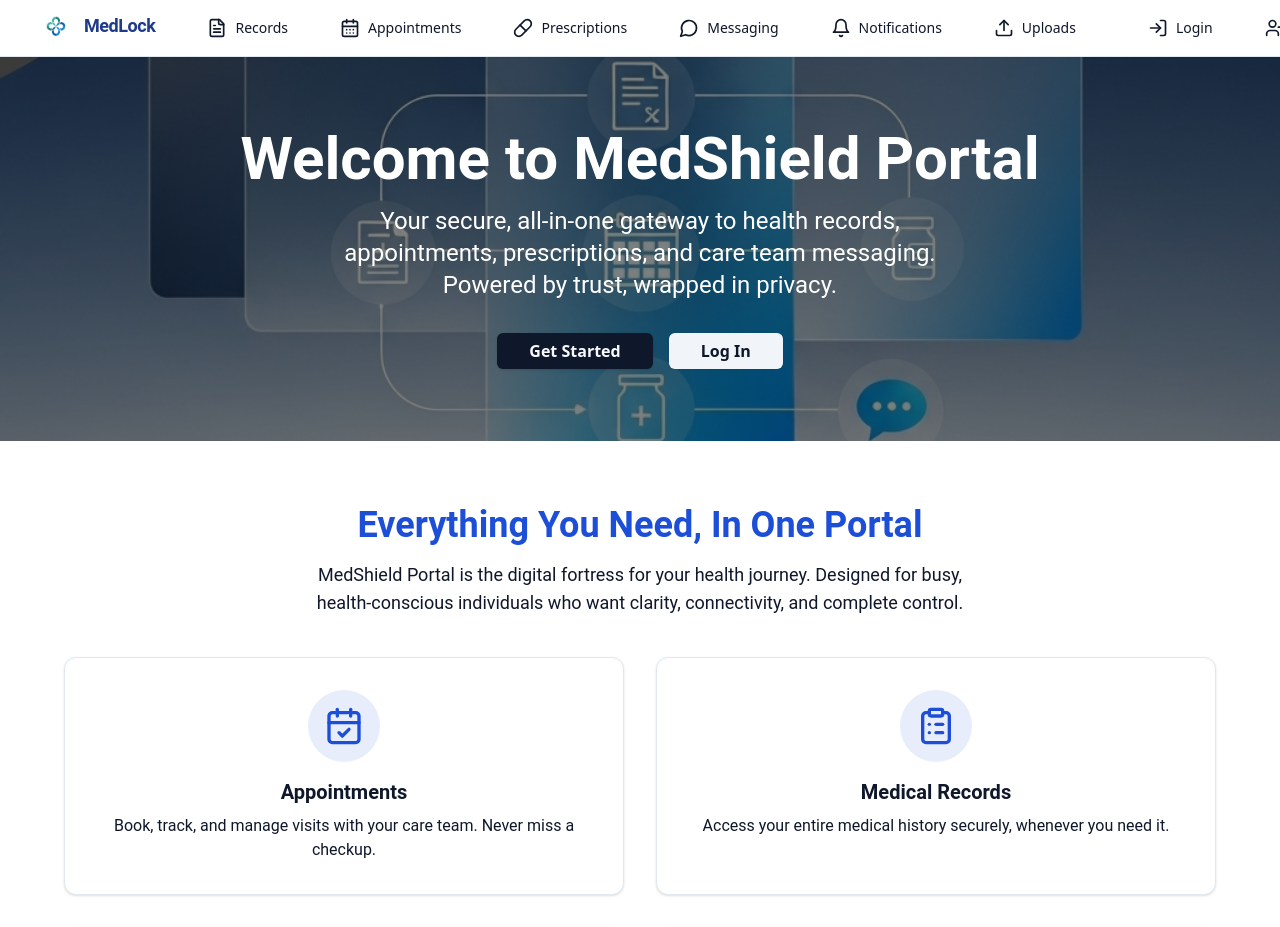
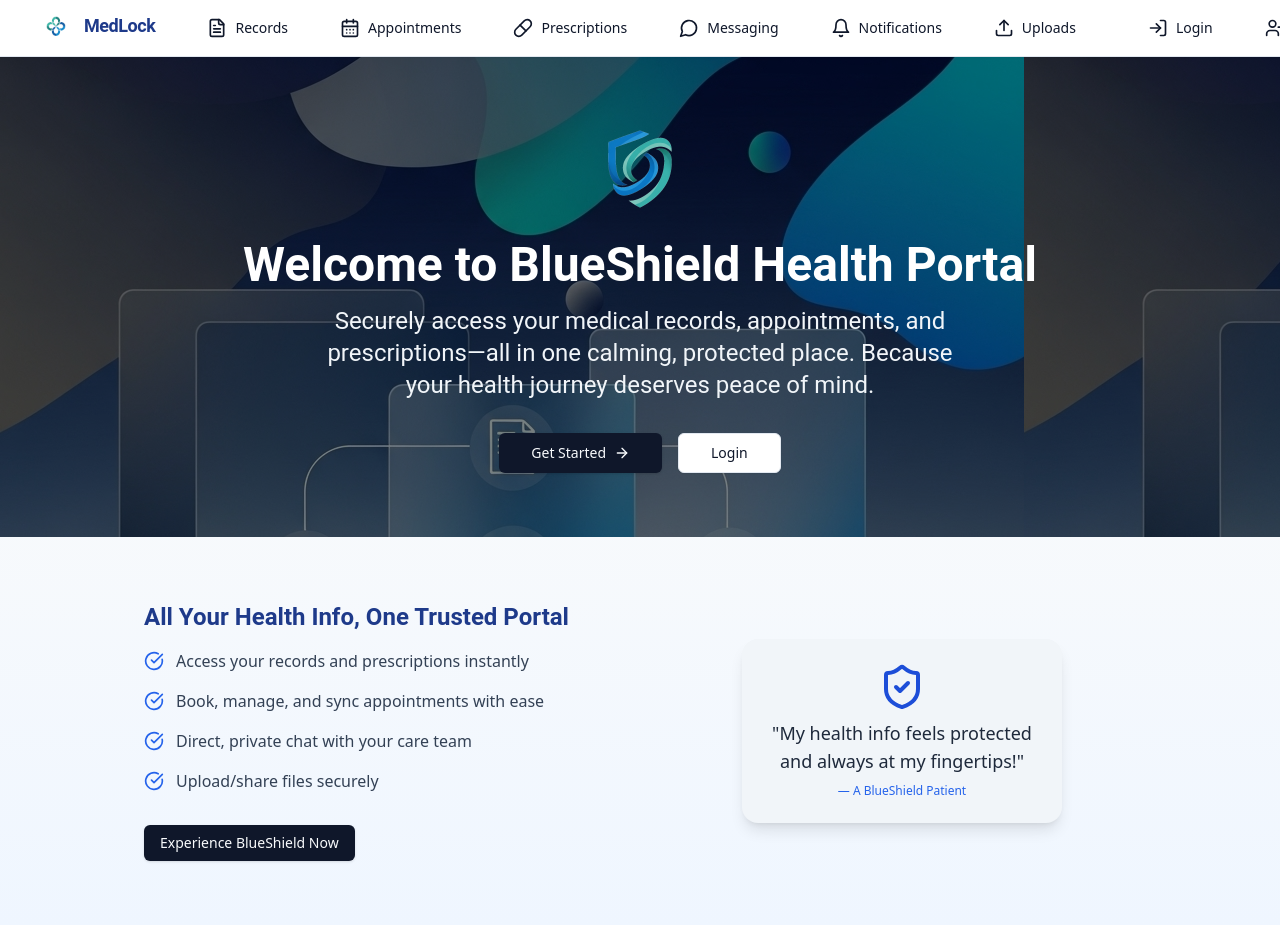
Before and after one commit to Collin-Test-Quome-Org/create-a-comprehensive-hipaa-compliant-patient-por-cd18fe36-f3c7a83c, a React (Vite) app in the folder frontend/: page / in a window 1280 px wide. Shown: the top 927 px of the page. Built offline with nearby package versions, Linux system fonts and the light colour scheme.

Commit message:
Add Hero, Sidebar, HomePage, and permissive mock auth context. Update Providers for context.

```diff
--- a/frontend/src/Providers.tsx
+++ b/frontend/src/Providers.tsx
@@ -1,6 +1,5 @@
-import React from 'react';
+import { MockAuthProvider } from '@/components/MockAuthContext';
 
 export function Providers({ children }: { children: React.ReactNode }) {
-  // Add any context providers here in the future.
-  return <>{children}</>;
+  return <MockAuthProvider>{children}</MockAuthProvider>;
 }
--- a/frontend/src/components/Hero.tsx
+++ b/frontend/src/components/Hero.tsx
@@ -1,35 +1,45 @@
 import { motion } from 'framer-motion';
 import { Button } from '@/components/ui/button';
+import { ArrowRight } from 'lucide-react';
 import { Link } from 'react-router-dom';
 
 export function Hero() {
   return (
-    <div
+    <section
+      className="relative w-full h-[30rem] flex items-center justify-center overflow-hidden"
       style={{ backgroundImage: "url('/branding/assets/hero-0.png')" }}
-      className="relative bg-cover bg-center min-h-[24rem] flex items-center"
     >
-      <div className="absolute inset-0 bg-black/50" />
+      <div className="absolute inset-0 bg-black bg-opacity-50" />
       <motion.div
-        className="relative z-10 w-full max-w-4xl mx-auto px-8 py-10 flex flex-col items-center text-center"
+        className="relative z-10 flex flex-col items-center justify-center text-center px-4"
         initial={{ opacity: 0, y: 40 }}
         animate={{ opacity: 1, y: 0 }}
         transition={{ duration: 0.8 }}
       >
-        <h1 className="text-white text-5xl md:text-6xl font-bold mb-4 font-['Roboto']" style={{ fontWeight: 700 }}>
-          Welcome to MedShield Portal
+        <img src="/branding/assets/logo-1.png" className="w-24 h-24 mb-6" />
+        <h1
+          className="text-white text-4xl md:text-5xl font-bold leading-tight mb-4"
+          style={{ fontFamily: 'Roboto, sans-serif', fontWeight: 700 }}
+        >
+          Welcome to BlueShield Health Portal
         </h1>
-        <p className="text-white text-lg md:text-2xl mb-8 max-w-2xl font-['Roboto']" style={{ fontWeight: 400 }}>
-          Your secure, all-in-one gateway to health records, appointments, prescriptions, and care team messaging. Powered by trust, wrapped in privacy.
+        <p
+          className="text-slate-100 text-lg md:text-2xl mb-8 max-w-2xl"
+          style={{ fontFamily: 'Roboto, sans-serif', fontWeight: 400 }}
+        >
+          Securely access your medical records, appointments, and prescriptions—all in one calming, protected place. Because your health journey deserves peace of mind.
         </p>
-        <div className="flex flex-col md:flex-row gap-4 justify-center">
-          <Button asChild id="cta-get-started" className="text-base px-8 py-3 font-semibold">
-            <Link to="/signup">Get Started</Link>
+        <div className="flex gap-4">
+          <Button id="cta-get-started" size="lg" asChild>
+            <Link to="/signup" className="flex items-center gap-2">
+              Get Started <ArrowRight className="w-4 h-4" />
+            </Link>
           </Button>
-          <Button asChild variant="secondary" id="cta-login" className="text-base px-8 py-3 font-semibold">
-            <Link to="/login">Log In</Link>
+          <Button id="cta-login" variant="outline" size="lg" asChild>
+            <Link to="/login">Login</Link>
           </Button>
         </div>
       </motion.div>
-    </div>
+    </section>
   );
 }
--- /dev/null
+++ b/frontend/src/components/MockAuthContext.tsx
@@ -0,0 +1,32 @@
+import { createContext, useContext, useState } from 'react';
+
+const mockUser = {
+  name: 'Jane Doe',
+  email: 'jane@blueshield.com',
+  role: 'patient',
+};
+
+const MockAuthContext = createContext({
+  user: null,
+  login: (email: string, password: string) => {},
+  logout: () => {},
+});
+
+export function MockAuthProvider({ children }: { children: React.ReactNode }) {
+  const [user, setUser] = useState<any>(mockUser);
+  const login = (email: string, password: string) => {
+    // Permissive mock: always logs in
+    setUser({ ...mockUser, email });
+  };
+  const logout = () => setUser(null);
+
+  return (
+    <MockAuthContext.Provider value={{ user, login, logout }}>
+      {children}
+    </MockAuthContext.Provider>
+  );
+}
+
+export function useMockAuth() {
+  return useContext(MockAuthContext);
+}
--- /dev/null
+++ b/frontend/src/components/Sidebar.tsx
@@ -0,0 +1,37 @@
+import { Link, useLocation } from 'react-router-dom';
+import { Calendar, FileText, MessageCircle, User, Bell, ClipboardList, FilePlus2 } from 'lucide-react';
+import { cn } from '@/lib/utils';
+
+const navLinks = [
+  { to: '/appointments', label: 'Appointments', icon: Calendar },
+  { to: '/medical-records', label: 'Medical Records', icon: FileText },
+  { to: '/prescriptions', label: 'Prescriptions', icon: ClipboardList },
+  { to: '/messaging', label: 'Messaging', icon: MessageCircle },
+  { to: '/file-uploads', label: 'File Uploads', icon: FilePlus2 },
+  { to: '/notifications', label: 'Notifications', icon: Bell },
+];
+
+export function Sidebar() {
+  const location = useLocation();
+  return (
+    <aside className="hidden md:flex flex-col w-56 h-full bg-white border-r border-slate-200 shadow-sm py-8 px-2">
+      <div className="flex flex-col gap-1">
+        {navLinks.map((item) => (
+          <Link
+            key={item.to}
+            to={item.to}
+            className={cn(
+              'flex items-center gap-3 px-4 py-3 rounded-lg font-medium text-base transition hover:bg-blue-100 hover:text-blue-800',
+              location.pathname.startsWith(item.to)
+                ? 'bg-blue-100 text-blue-900' : 'text-slate-700')
+            }
+            id={`sidebar-link-${item.label.toLowerCase().replace(/\s/g, '-')}`}
+          >
+            <item.icon className="w-5 h-5" />
+            {item.label}
+          </Link>
+        ))}
+      </div>
+    </aside>
+  );
+}
--- a/frontend/src/pages/HomePage.tsx
+++ b/frontend/src/pages/HomePage.tsx
@@ -1,68 +1,62 @@
 import { Hero } from '@/components/Hero';
-import { Card, CardContent } from '@/components/ui/card';
-import { CalendarCheck, ClipboardList, MessageCircle, FileText } from 'lucide-react';
+import { Button } from '@/components/ui/button';
 import { motion } from 'framer-motion';
-
-const features = [
-  {
-    title: 'Appointments',
-    description: 'Book, track, and manage visits with your care team. Never miss a checkup.',
-    icon: CalendarCheck,
-    href: '/appointments',
-  },
-  {
-    title: 'Medical Records',
-    description: 'Access your entire medical history securely, whenever you need it.',
-    icon: ClipboardList,
-    href: '/medical-records',
-  },
-  {
-    title: 'Prescriptions',
-    description: 'View, refill, and track your medications with one click.',
-    icon: FileText,
-    href: '/prescriptions',
-  },
-  {
-    title: 'Messaging',
-    description: 'Chat instantly with your doctors and support staff in a safe space.',
-    icon: MessageCircle,
-    href: '/messaging',
-  },
-];
+import { Link } from 'react-router-dom';
+import { CheckCircle, ShieldCheck } from 'lucide-react';
 
 export function HomePage() {
   return (
-    <div>
+    <div className="w-full min-h-screen bg-gradient-to-b from-white via-slate-50 to-blue-50">
       <Hero />
-      <section className="bg-white py-16 px-4">
-        <div className="max-w-6xl mx-auto">
-          <h2 className="text-3xl md:text-4xl font-bold text-center text-[#1d4ed8] font-['Roboto']" style={{fontWeight: 700}}>Everything You Need, In One Portal</h2>
-          <p className="text-secondary-foreground text-center text-lg mt-4 mb-10 max-w-2xl mx-auto font-['Roboto']" style={{fontWeight: 400}}>
-            MedShield Portal is the digital fortress for your health journey. Designed for busy, health-conscious individuals who want clarity, connectivity, and complete control.
-          </p>
-          <div className="grid grid-cols-1 md:grid-cols-2 gap-8 mt-8">
-            {features.map(({ title, description, icon: Icon, href }, i) => (
+      <main className="max-w-5xl mx-auto px-4 py-16">
+        <section className="flex flex-col md:flex-row gap-14 items-center md:items-stretch">
           <motion.div
-                key={title}
-                initial={{ opacity: 0, y: 30 }}
-                whileInView={{ opacity: 1, y: 0 }}
-                transition={{ delay: i * 0.1 }}
+            className="flex-1 mb-10 md:mb-0"
+            initial={{ opacity: 0, x: -40 }}
+            whileInView={{ opacity: 1, x: 0 }}
+            transition={{ duration: 0.7 }}
             viewport={{ once: true }}
           >
-                <Card as="a" href={href} className="group cursor-pointer hover:shadow-xl transition-shadow h-full">
-                  <CardContent className="flex flex-col items-center justify-center py-8">
-                    <div className="bg-[#1d4ed8]/10 rounded-full p-4 mb-4">
-                      <Icon className="text-[#1d4ed8] w-10 h-10" />
+            <h2 className="text-2xl font-bold mb-4 text-blue-900" style={{ fontFamily: 'Roboto, sans-serif', fontWeight: 700 }}>
+              All Your Health Info, One Trusted Portal
+            </h2>
+            <ul className="space-y-4">
+              <li className="flex items-center gap-3 text-slate-700">
+                <CheckCircle className="text-blue-600 w-5 h-5" />
+                Access your records and prescriptions instantly
+              </li>
+              <li className="flex items-center gap-3 text-slate-700">
+                <CheckCircle className="text-blue-600 w-5 h-5" />
+                Book, manage, and sync appointments with ease
+              </li>
+              <li className="flex items-center gap-3 text-slate-700">
+                <CheckCircle className="text-blue-600 w-5 h-5" />
+                Direct, private chat with your care team
+              </li>
+              <li className="flex items-center gap-3 text-slate-700">
+                <CheckCircle className="text-blue-600 w-5 h-5" />
+                Upload/share files securely
+              </li>
+            </ul>
+            <Button id="learn-more" asChild className="mt-8">
+              <Link to="/signup">Experience BlueShield Now</Link>
+            </Button>
+          </motion.div>
+          <motion.div
+            className="flex-1 flex flex-col items-center justify-center"
+            initial={{ opacity: 0, x: 40 }}
+            whileInView={{ opacity: 1, x: 0 }}
+            transition={{ duration: 0.7 }}
+            viewport={{ once: true }}
+          >
+            <div className="bg-slate-100 rounded-2xl p-6 w-full max-w-xs shadow-lg flex flex-col items-center">
+              <ShieldCheck className="w-12 h-12 text-blue-700 mb-2" />
+              <p className="text-slate-800 text-lg font-medium text-center mb-2">"My health info feels protected and always at my fingertips!"</p>
+              <span className="text-blue-600 text-xs">— A BlueShield Patient</span>
             </div>
-                    <h3 className="text-xl font-semibold mb-2 font-['Roboto']" style={{fontWeight: 700}}>{title}</h3>
-                    <p className="text-secondary-foreground text-center font-['Roboto']" style={{fontWeight: 400}}>{description}</p>
-                  </CardContent>
-                </Card>
           </motion.div>
-            ))}
-          </div>
-        </div>
         </section>
+      </main>
     </div>
   );
 }
```
Lines whose indentation alone changed are shown as unchanged.
